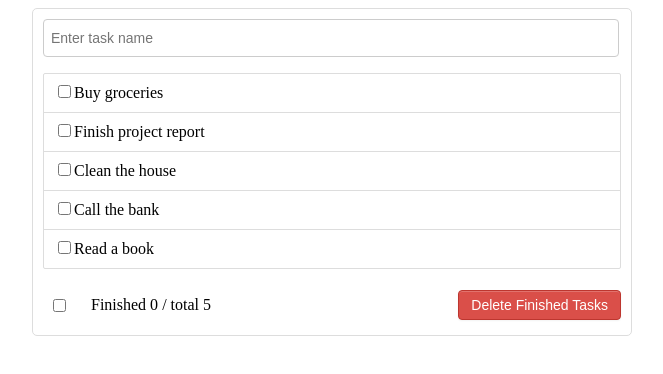
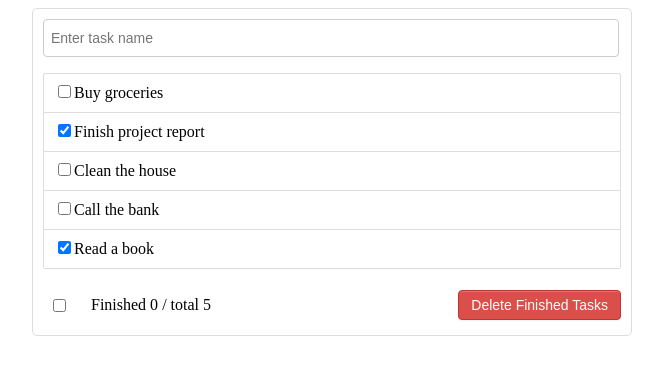
Before and after one commit to abdulmoiz99/todosPage, a React (Vite) app: page / in a window 1280 px wide. Shown: the top 374 px of the page, without its empty margins (308-971 px from the left). Built offline with nearby package versions, Linux system fonts and the light colour scheme; data requests are answered from the project's data file.

Commit message:
Added function to update to do

```diff
--- a/src/Item/Item.tsx
+++ b/src/Item/Item.tsx
@@ -2,20 +2,19 @@ import "./Item.css";
 
 type PropsType = {
   todoText: string;
+  completed: boolean;
+  updateTodo: () => void;
 };
 
 export const Item = (props: PropsType) => {
-  const { todoText } = props;
+  const { todoText, completed, updateTodo } = props;
   return (
     <>
       <li>
         <label>
-          <input type="checkbox" />
+          <input type="checkbox" onChange={updateTodo} checked={completed} />
           <span>{todoText}</span>
         </label>
-        <button className="btn btn-danger" style={{ display: "none" }}>
-          Delete
-        </button>
       </li>
     </>
   );
--- a/src/List/List.tsx
+++ b/src/List/List.tsx
@@ -14,13 +14,27 @@ export const List = () => {
     };
 
     getList();
-  }, []);
+  }, [setTodo]);
+
+  const updateTodo = (id: number, completed: boolean) => {
+    console.log("Clicked");
+    const newTodo = todo!.map((todo) => {
+      if (todo.id === id) return { ...todo, completed };
+      else return todo;
+    });
+    setTodo(newTodo);
+  };
 
   return (
     <>
       <ul className="todo-main">
-        {todo.map(({ id, task }) => (
-          <Item key={id} todoText={task} />
+        {todo.map(({ id, task, completed }) => (
+          <Item
+            key={id}
+            todoText={task}
+            completed={completed}
+            updateTodo={() => updateTodo(id, !completed)}
+          />
         ))}
       </ul>
     </>
--- a/src/Model/Todo.ts
+++ b/src/Model/Todo.ts
@@ -1,4 +1,5 @@
 export interface Todo {
     id: number;
     task: string;
+    completed: boolean;
 }
```
